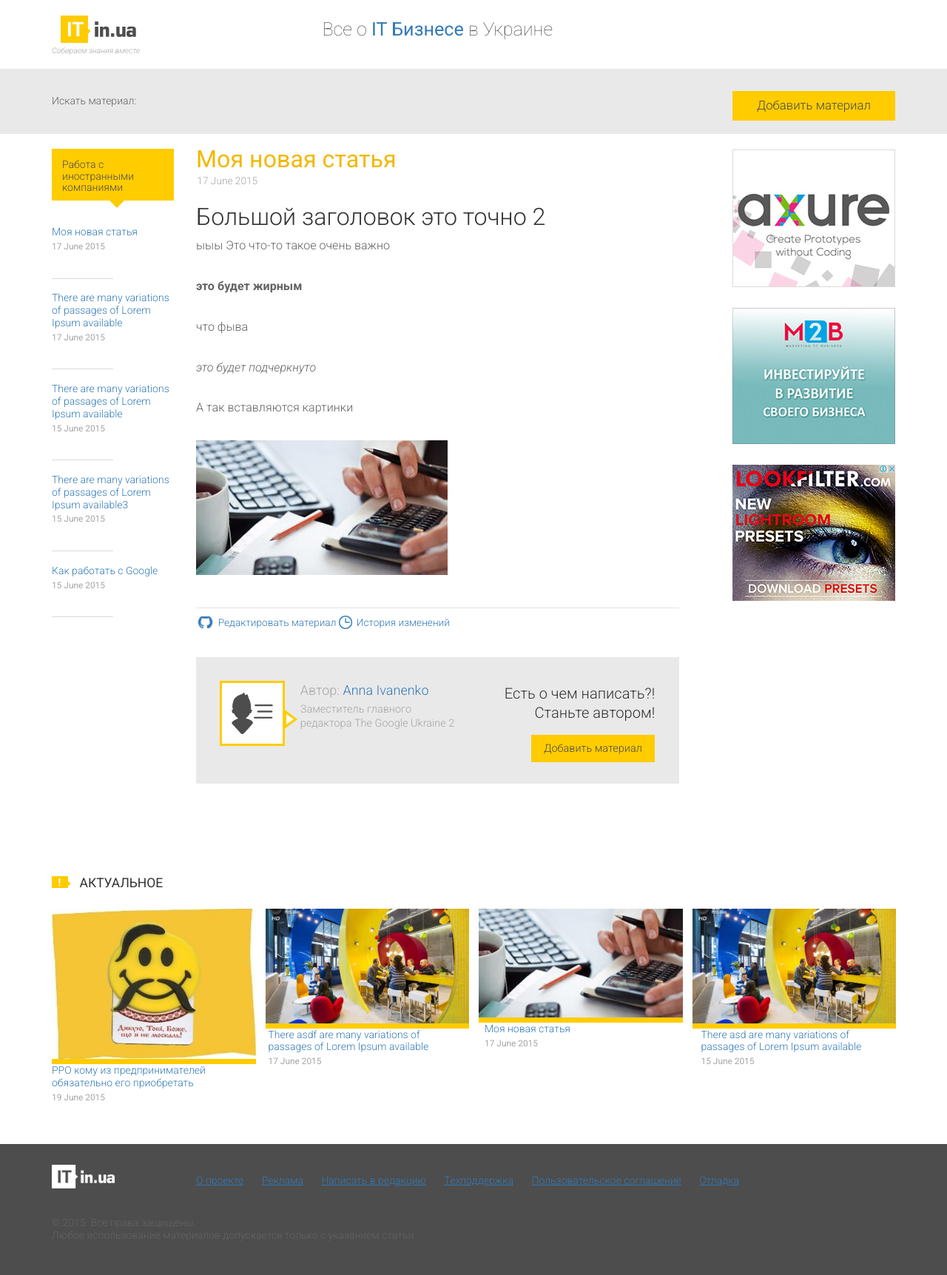
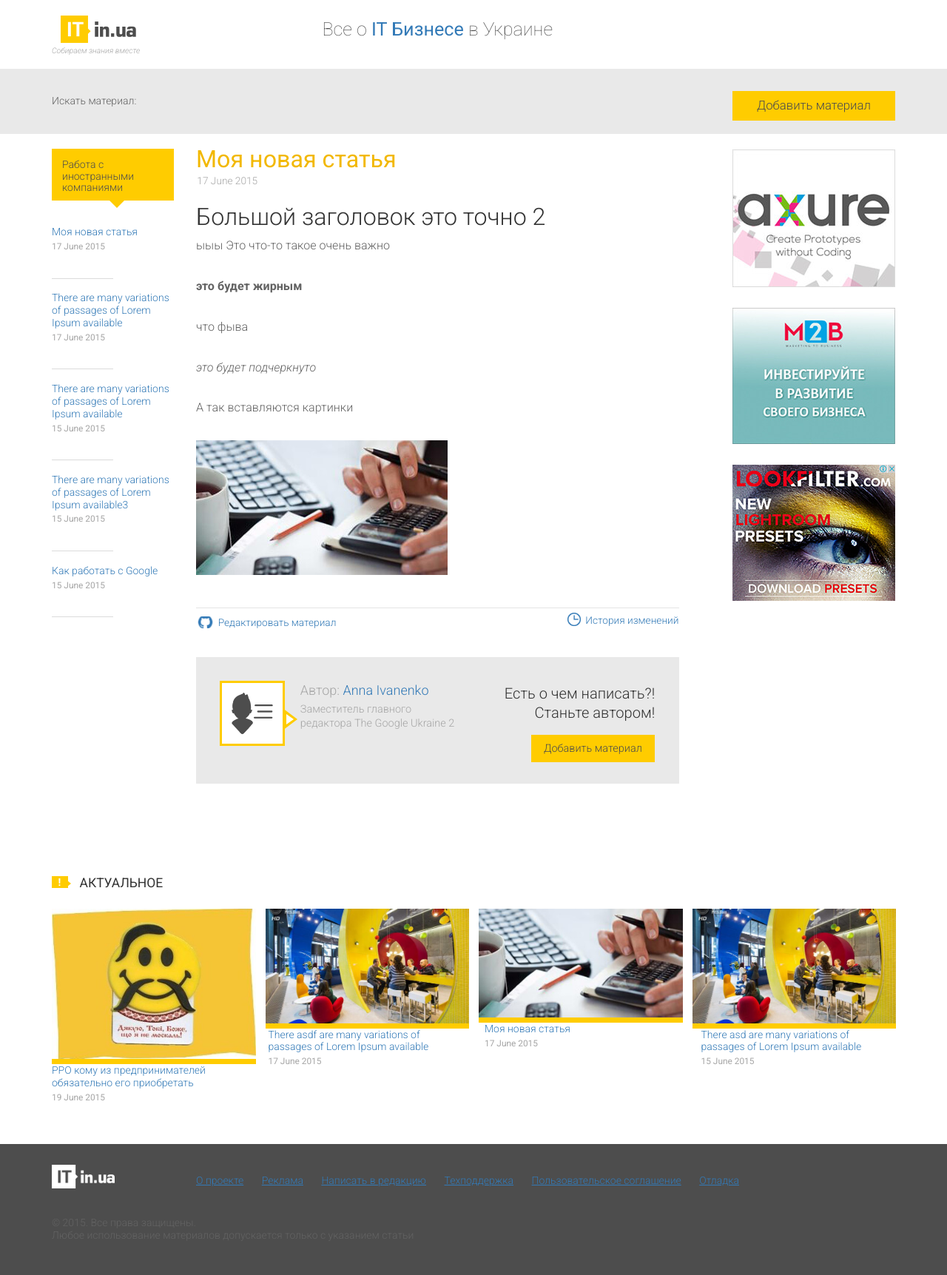
Before and after one commit to itinua/itinua.github.io, a Jekyll site: the page built from _posts/[a1] Работа с иностранными компаниями/2015-06-17-novoe-nazvanie-faila.md, in a window 1280 px wide. Shown: the whole page at 74% size. Built offline with Jekyll 4.4.1, drawn with Linux system fonts in a browser that asks for light colours; nearby versions of some CDN libraries; Markdown is read by kramdown in place of the engine named in the settings; comment, search, counter and statistics services are not loaded.

Commit message:
add edit

```diff
--- a/_layouts/article.html
+++ b/_layouts/article.html
@@ -73,11 +73,11 @@
 
 
               <p class="edit-article">
-                <a href="https://github.com/itinua/itinua.github.io/blob/master{{page.url | replace:'.html','.md' }}">
+                <a href="https://github.com/itinua/itinua.github.io/tree/master/_posts">
                   <span class="git-cliche git-blue">
                     <img src="images/github-mask.png" width="26" alt="gitHUB" /></span>
                   Редактировать материал</a>
-                <a href="https://github.com/itinua/itinua.github.io/commits/master{{page.url | replace:'.html','.md' }} class="pull-right">
+                <a href="https://github.com/itinua/itinua.github.io/commits/master" class="pull-right">
                   <img src="images/history.png" width="24" alt="i" />
                   История изменений</a>
               </p>
```
